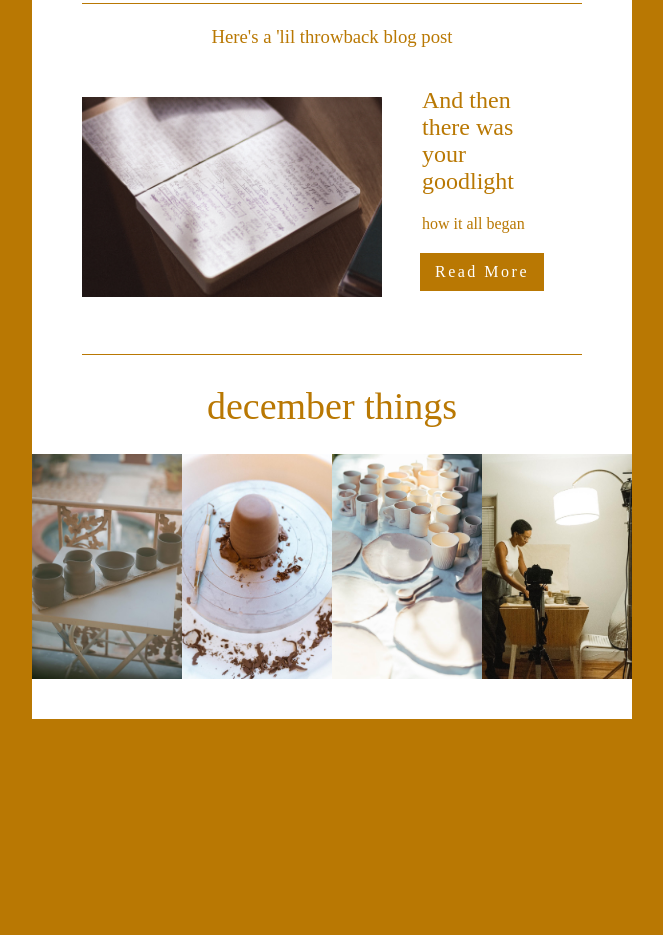
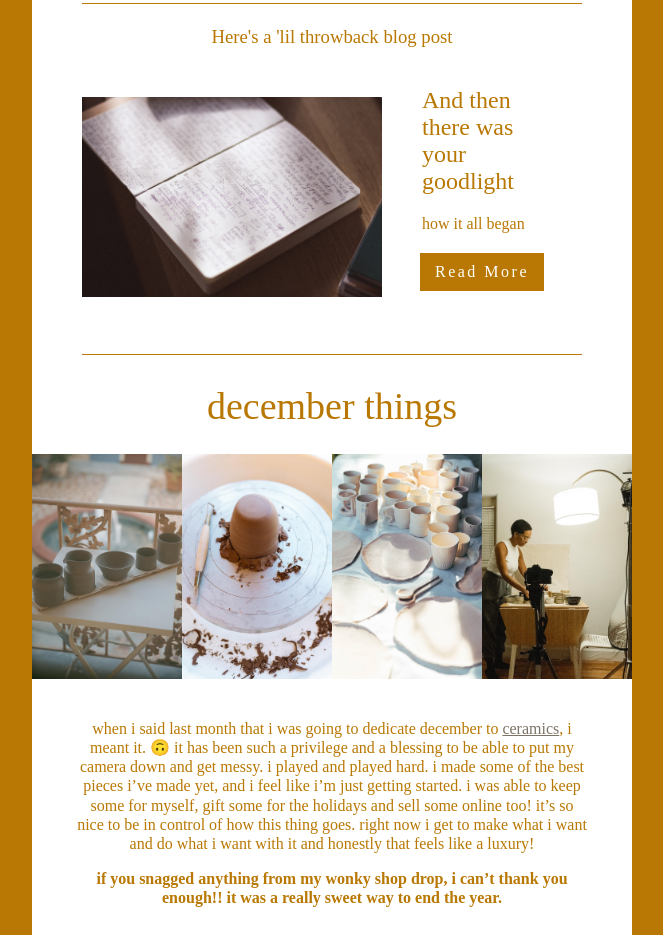
Before and after one commit to bobgtm/goodlightEmail, a plain HTML site: page index.html in a window 1280 px wide. Shown: the part 1489-2424 px from the top of the page, without its empty margins (308-971 px from the left). Before the commit the page ends 2208 px from the top, so only its background shows below. Drawn offline with Linux system fonts and the light colour scheme.

Commit message:
added text content, external link and styling to december section; finished.

```diff
--- a/index.html
+++ b/index.html
@@ -308,6 +308,7 @@
             <tr>
                <td>
                   <span align="center" style="background-color: #b97803; width: 500px; max-width: 100%; height: 1px; display: inline-block; margin: 0 50px; "></span>
+                  <!-- header Start -->
                   <table
                   width="100%"
                   cellspacing="0"
@@ -322,6 +323,9 @@
                      </td>
                   </tr>
                   </table>
+                  <!-- header end -->
+
+                  <!-- Images Start -->
                   <table
                   width="100%"
                   cellspacing="0"
@@ -346,6 +350,36 @@
 
                   </tr>
                   </table>
+                  <!-- Images End-->
+
+                  <table
+                  width="100%"
+                  cellspacing="0"
+                  cellpadding="0"
+                  border="0"
+                  align="center"
+                  style="margin:0;"
+                  >
+                  <tr>
+                     <td style="margin: 0px;
+                     overflow-wrap: break-word;
+                     word-break: break-word;
+                     padding-top: 0px;
+                     padding-right: 44px;
+                     padding-bottom: 11px;
+                     padding-left: 44px;
+                     color: #b97803;
+                     background-color: transparent;
+                     text-align: center;
+                     font-size: 16px;
+                     margin: 0;">
+                        <p style="margin: 0; padding-top: 0; font-size: 16px; font-weight: semi-bold; line-height: 1.2;">
+                        when i said last month that i was going to dedicate december to <a href="https://www.instagram.com/itswonky" target="_blank" style="color: #7b7365 !important;">ceramics</a>, i meant it. 🙃 it has been such a privilege and a blessing to be able to put my camera down and get messy. i played and played hard. i made some of the best pieces i’ve made yet, and i feel like i’m just getting started. i was able to keep some for myself, gift some for the holidays and sell some online too! it’s so nice to be in control of how this thing goes. right now i get to make what i want and do what i want with it and honestly that feels like a luxury!
+                        </p>
+                        <p style="font-size: 16px; font-weight: bold; line-height: 1.2;">if you snagged anything from my wonky shop drop, i can’t thank you enough!! it was a really sweet way to end the year. </p>
+                     </td>
+                  </tr>
+                  </table>
 
                </td>
             </tr>
```
